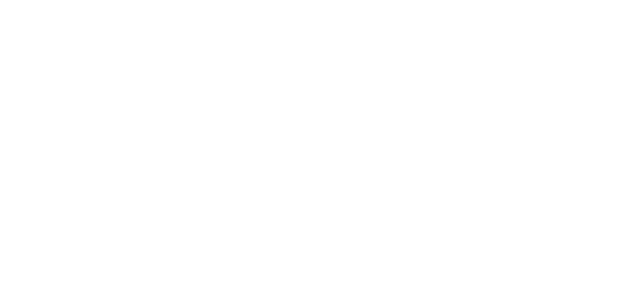
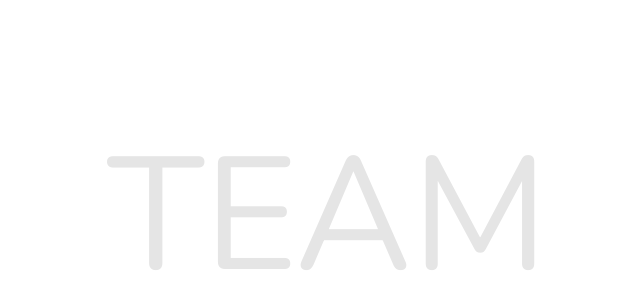
Before and after one commit to Tophernl/garage-team-page, a React (Create React App) app in the folder frontend/: page / in a window 1280 px wide. Shown: the top 308 px of the page, without its empty margins (312-952 px from the left). Built offline with nearby package versions, Linux system fonts and the light colour scheme.

Commit message:
Add team page with header component

```diff
--- a/frontend/src/App.tsx
+++ b/frontend/src/App.tsx
@@ -1,12 +1,13 @@
-import React from 'react';
-import './App.css';
+import React from "react";
+import "./App.css";
+import Team from "./pages/team/team";
 
 const App: React.FC = () => {
   return (
     <div className="App">
-
+      <Team />
     </div>
   );
-}
+};
 
 export default App;
--- /dev/null
+++ b/frontend/src/components/header/header.css
@@ -0,0 +1,8 @@
+h1 {
+  font-family: "Nunito";
+  font-size: 10em;
+  font-weight: 300;
+  text-transform: uppercase;
+  text-align: center;
+  color: var(--color-secondary);
+}
--- /dev/null
+++ b/frontend/src/components/header/header.tsx
@@ -0,0 +1,12 @@
+import React from "react";
+import "./header.css";
+
+type HeaderProps = {
+  title: String;
+};
+
+export class Header extends React.Component<HeaderProps> {
+  render() {
+    return <h1>{this.props.title}</h1>;
+  }
+}
--- /dev/null
+++ b/frontend/src/pages/team/team.tsx
@@ -0,0 +1,14 @@
+import React, { Component } from "react";
+import { Header } from "../../components/header/header";
+
+export class Team extends Component {
+  render() {
+    return (
+      <div className="team">
+        <Header title="Team" />
+      </div>
+    );
+  }
+}
+
+export default Team;
```
Also changed, not shown: frontend/src/pages/team/team.css (added).
